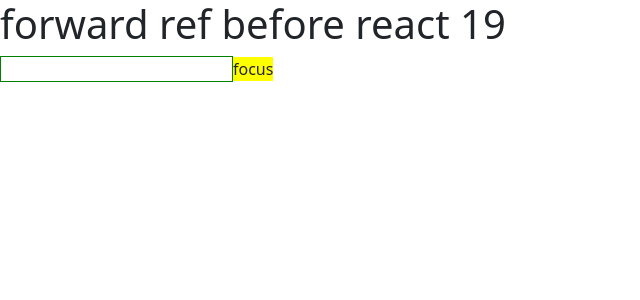
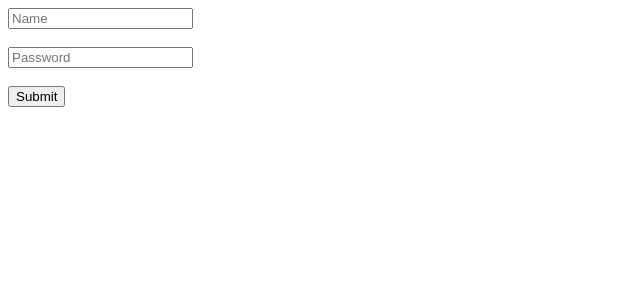
Before and after one commit to atifrafi/react-practice, a React (Vite) app: page / in a window 1280 px wide. Shown: the top 300 px of the page, without its empty margins (0-640 px from the left). Built offline with nearby package versions, Linux system fonts and the light colour scheme.

Commit message:
react 19 useformstatus hook

```diff
--- a/package.json
+++ b/package.json
@@ -15,9 +15,9 @@
     "@mui/material": "^9.2.0",
     "@tailwindcss/vite": "^4.3.2",
     "bootstrap": "^5.3.8",
-    "react": "^18.3.1",
+    "react": "^19.2.7",
     "react-bootstrap": "^2.10.10",
-    "react-dom": "^18.3.1",
+    "react-dom": "^19.2.7",
     "styled-components": "^6.4.3",
     "tailwindcss": "^4.3.2"
   },
--- a/src/App.jsx
+++ b/src/App.jsx
@@ -29,6 +29,7 @@
 import MuiComponent from "./components/21-material-ui/MuiComponent";
 import ChildComp from "./components/22-function as props/ChildComp";
 import UserRef from './components/23-forwardRef/User'
+import SubmitBtn from "./components/24-useFormstatus/SubmitBtn";
 
 const App = () => {
   const [hobby, setHobby] = useState();
@@ -52,11 +53,24 @@
         inputRef.current.style.backgroundColor = "yellow"
     }
 
+  // use formstatus hook
+   const handleAction = async ()=>{
+     await new Promise((resolve) => setTimeout(resolve,2000));
+     console.log('form submitted')
+  }
+
   return (
     <>
+    {/* for useFormstatus */}
+    <form action={handleAction}>
+      <SubmitBtn/>
+    </form>
+
+
+
     {/* forward ref */}
-    <UserRef reff={inputRef} />
-    <button style={{backgroundColor:'yellow'}} onClick={handleFocus}>focus</button>
+    {/* <UserRef reff={inputRef} />
+    <button style={{backgroundColor:'yellow'}} onClick={handleFocus}>focus</button> */}
 
 
 
--- /dev/null
+++ b/src/components/24-useFormstatus/SubmitBtn.jsx
@@ -0,0 +1,17 @@
+import {useFormStatus} from 'react-dom';
+const SubmitBtn = () => {
+    const {pending} =useFormStatus()
+    console.log(pending)
+    return (
+    <>
+      <input type="text" placeholder="Name" />
+      <br />
+      <br />
+      <input type="password" placeholder="Password" />
+      <br />
+      <br />
+      <button type="submit" disabled={pending}>{pending ? 'Submiting...':'Submit'}</button>
+    </>
+  );
+};
+export default SubmitBtn;
--- a/src/main.jsx
+++ b/src/main.jsx
@@ -1,8 +1,8 @@
 import { StrictMode } from 'react'
 import { createRoot } from 'react-dom/client'
-import './index.css'
+// import './index.css'
 import App from './App.jsx'
-import 'bootstrap/dist/css/bootstrap.min.css';
+// import 'bootstrap/dist/css/bootstrap.min.css';
 
 
 createRoot(document.getElementById('root')).render(
```
Also changed, not shown: 1 other file (tests, documents, lock files or other folders).
